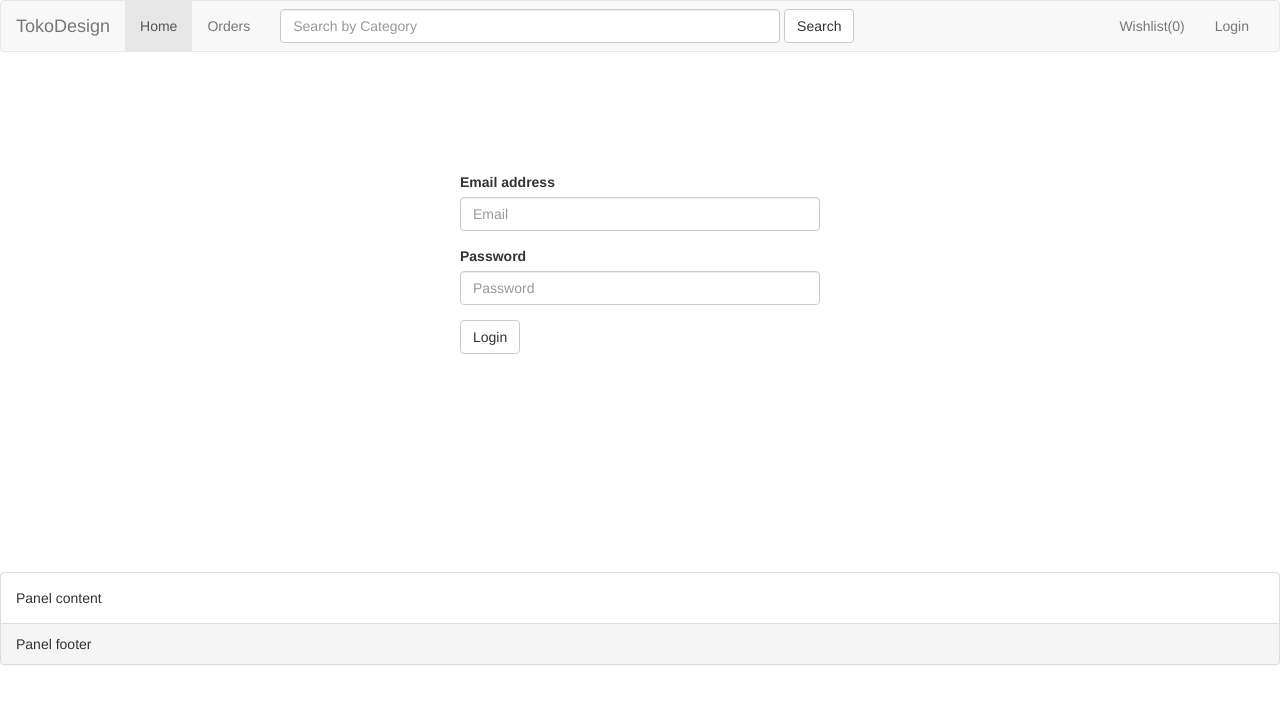
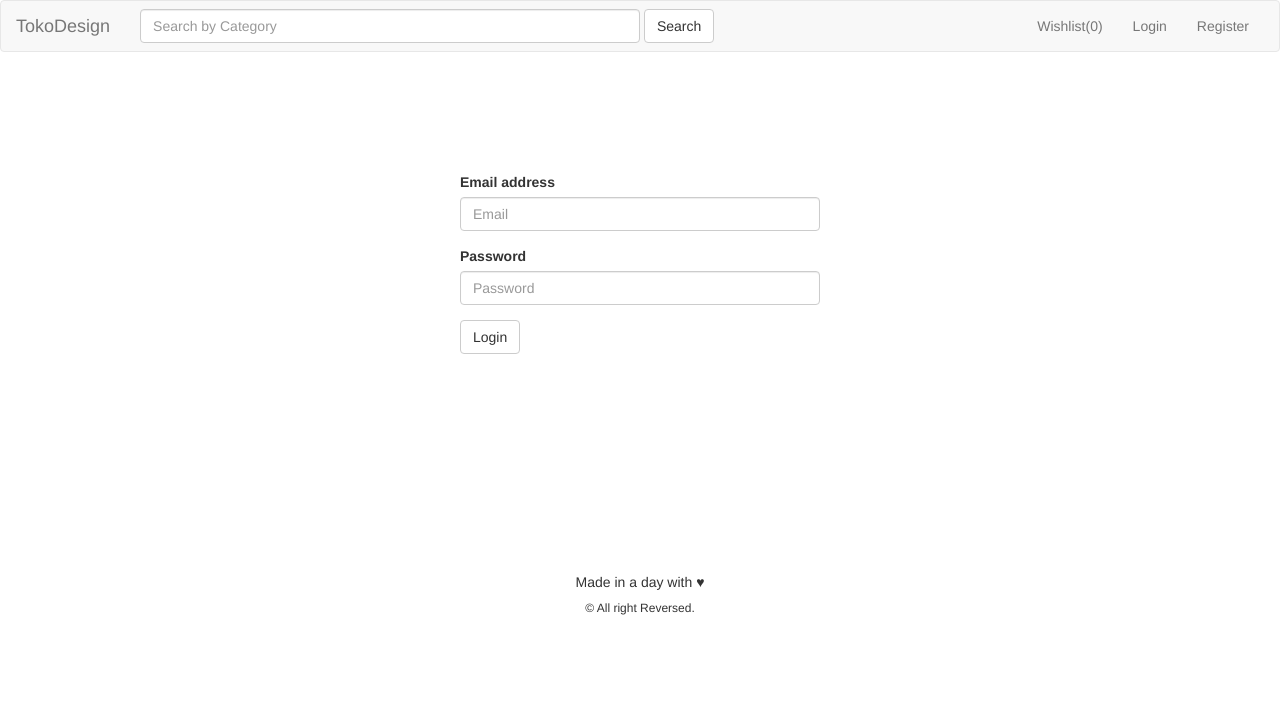
Before and after one commit to msfauzan/toko-design, a Laravel app: page /login in a window 1280 px wide. Shown: the top 704 px of the page. Run offline with Laravel 8, Linux system fonts and the light colour scheme.

Commit message:
its done for now

```diff
--- a/resources/views/detail.blade.php
+++ b/resources/views/detail.blade.php
@@ -19,7 +19,8 @@
                 <button class="btn btn-primary">Add to Wishlist</button>
             </form>
             <br>
-            <button class="btn btn-success">Order Now</button>
+            <h4>Contact : {{$product['designercontact']}}</h4>
+            {{-- <button class="btn btn-success"></button> --}}
         </div>
     </div>
 
--- a/resources/views/footer.blade.php
+++ b/resources/views/footer.blade.php
@@ -1,6 +1,19 @@
-<div style="clear:both" class="panel panel-default">
-    <div class="panel-body">
+{{-- <div style="clear:both" class="panel panel-default">
+    {{-- <div class="panel-body">
       Panel content
     </div>
-    <div class="panel-footer">Panel footer</div>
+    <div class="panel-footer">Panel footer</div> --}}
+{{-- </div> --}}
+<!-- Footer -->
+<section style="clear:both" id="footer">
+  <div class="container">
+    <div class="row">
+      <div class="col-xs-12 col-sm-12 col-md-12 mt-2 mt-sm-2 text-center text-white">
+        <p>Made in a day with &#9829;</p>
+        <p class="h6">© All right Reversed.</p>
+      </div>
+      <hr>
+    </div>
   </div>
+</section>
+<!-- ./Footer -->
--- a/resources/views/header.blade.php
+++ b/resources/views/header.blade.php
@@ -15,15 +15,11 @@
           <span class="icon-bar"></span>
           <span class="icon-bar"></span>
         </button>
-        <a class="navbar-brand" href="#">TokoDesign</a>
+        <a class="navbar-brand" href="/">TokoDesign</a>
       </div>
 
       <!-- Collect the nav links, forms, and other content for toggling -->
       <div class="collapse navbar-collapse" id="bs-example-navbar-collapse-1">
-        <ul class="nav navbar-nav">
-          <li class="active"><a href="/">Home</a></li>
-          <li class=""><a href="#">Orders</a></li>
-        </ul>
         <form action="/search" class="navbar-form navbar-left">
           <div class="form-group">
             <input type="text" name="query" class="form-control search-box" placeholder="Search by Category">
@@ -42,6 +38,7 @@
           </li>
           @else
           <li><a href="/login">Login</a></li>
+          <li><a href="/register">Register</a></li>
           @endif
 
         </ul>
--- a/resources/views/master.blade.php
+++ b/resources/views/master.blade.php
@@ -51,6 +52,51 @@
     .slider-text {
         text-shadow: 4px 4px 2px rgba(150, 150, 150, 1);
     }
+    .cart-list-devider{
+        border-bottom: 1px solid #ccc;
+        margin-bottom: 20px;
+        padding-bottom: 20px
+    }
+    .loader, .loader:after {
+        border-radius: 50%;
+        width: 10em;
+         height: 10em;
+    }
+    .loader {
+        margin: 60px auto;
+        font-size: 10px;
+        position: relative;
+        text-indent: -9999em;
+        border-top: 1.1em solid rgba(255, 255, 255, 0.2);
+        border-right: 1.1em solid rgba(255, 255, 255, 0.2);
+        border-bottom: 1.1em solid rgba(255, 255, 255, 0.2);
+        border-left: 1.1em solid #ffffff;
+        -webkit-transform: translateZ(0);
+        -ms-transform: translateZ(0);
+        transform: translateZ(0);
+        -webkit-animation: load8 1.1s infinite linear;
+        animation: load8 1.1s infinite linear;
+    }
+    @-webkit-keyframes load8 {
+        0% {
+        -webkit-transform: rotate(0deg);
+        transform: rotate(0deg);
+    }
+        100% {
+        -webkit-transform: rotate(360deg);
+        transform: rotate(360deg);
+        }
+    }
+    @keyframes load8 {
+        0% {
+        -webkit-transform: rotate(0deg);
+        transform: rotate(0deg);
+        }
+        100% {
+        -webkit-transform: rotate(360deg);
+        transform: rotate(360deg);
+        }
+    }
 </style>
 
 <body>
--- a/routes/web.php
+++ b/routes/web.php
@@ -24,8 +24,12 @@ Route::get('/logout', function () {
     return redirect('login');
 });
 
+Route::view('/register', 'register');
 Route::post("/login", [UserController::class, 'login']);
+Route::post("/register", [UserController::class, 'register']);
 Route::get("/", [ProductController::class, 'index']);
 Route::get("detail/{id}", [ProductController::class, 'detail']);
 Route::get("search", [ProductController::class, 'search']);
 Route::post("add_to_cart", [ProductController::class, 'addToCart']);
+Route::get("wishlist", [ProductController::class, 'cartList']);
+Route::get("removecart/{id}", [ProductController::class, 'removeCart']);
```
Also changed, not shown: other parts of resources/views/header.blade.php (+1 -1 lines), other parts of resources/views/master.blade.php (+2 -1 lines), app/Http/Controllers/ProductController.php (+17 -0 lines), app/Http/Controllers/UserController.php (+11 -1 lines), resources/views/cartlist.blade.php (added, +29 -0 lines), resources/views/register.blade.php (added, +25 -0 lines).
